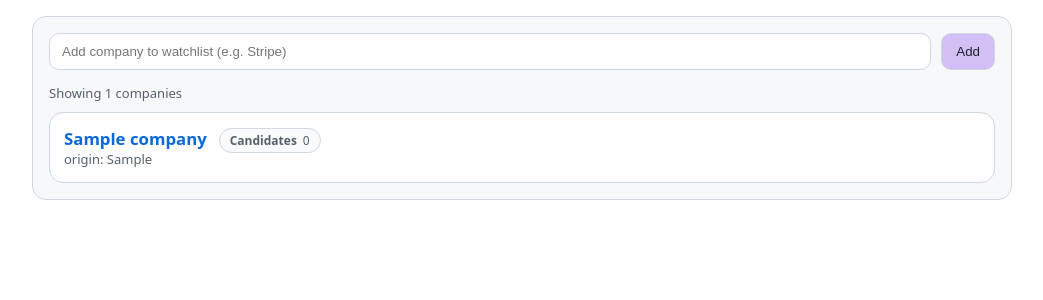
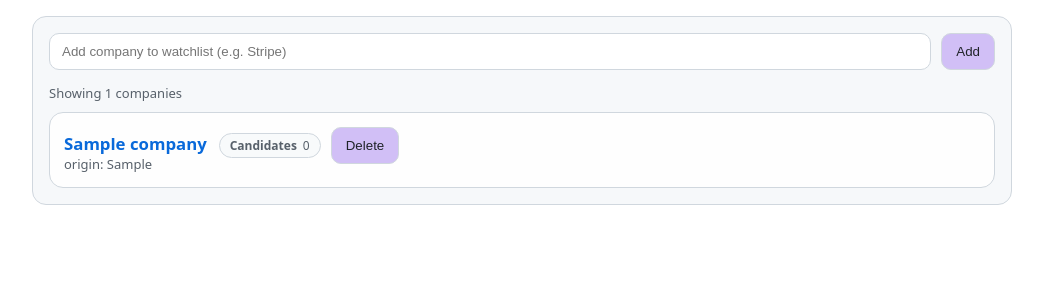
Before and after one commit to NerdHerderDani/sourceress, a FastAPI app: page /companies in a window 1280 px wide. Shown: the part 165-465 px from the top of the page, without its empty margins (118-1161 px from the left). Run offline with FastAPI, Linux system fonts and the light colour scheme; tables that the repository leaves empty hold one stand-in row (values such as "Sample post").

Commit message:
Companies: add delete button/action

```diff
--- a/backend/app/main.py
+++ b/backend/app/main.py
@@ -270,6 +270,31 @@ def companies_add(name: str = Form('')):
         return RedirectResponse(url='/companies?msg=Invalid+company+name', status_code=303)
 
     return RedirectResponse(url=f'/companies/{c.id}', status_code=303)
+
+
+@app.post('/companies/{company_id:int}/delete')
+def company_delete(company_id: int):
+    """Delete a company record.
+
+    NOTE: This does NOT delete Candidate rows; it only removes the watchlist company.
+    Signals are deleted as well.
+    """
+    from sqlmodel import select
+
+    with get_session() as s:
+        c = s.get(Company, company_id)
+        if not c:
+            return RedirectResponse(url='/companies?msg=Company+not+found', status_code=303)
+
+        # delete signals
+        sigs = s.exec(select(CompanySignal).where(CompanySignal.company_id == company_id)).all()
+        for r in sigs:
+            s.delete(r)
+
+        s.delete(c)
+        s.commit()
+
+    return RedirectResponse(url='/companies?msg=Deleted', status_code=303)
 
 
 @app.get('/companies/{company_id:int}', response_class=HTMLResponse)
--- a/backend/app/templates/companies.html
+++ b/backend/app/templates/companies.html
@@ -36,7 +36,12 @@
             </div>
             <div class="hint">origin: {{ c.origin }}{% if c.industry_tags and c.industry_tags|length %} · {{ c.industry_tags|join(', ') }}{% endif %}</div>
           </div>
-          <div class="badge"><strong>Candidates</strong> {{ c.candidate_count }}</div>
+          <div style="display:flex; gap: 10px; align-items:center;">
+            <div class="badge"><strong>Candidates</strong> {{ c.candidate_count }}</div>
+            <form method="post" action="/companies/{{ c.id }}/delete" onsubmit="return confirm('Delete company from watchlist? This will remove stored signals/comp notes.');" style="margin:0;">
+              <button type="submit">Delete</button>
+            </form>
+          </div>
         </div>
       </div>
     {% endfor %}
```
